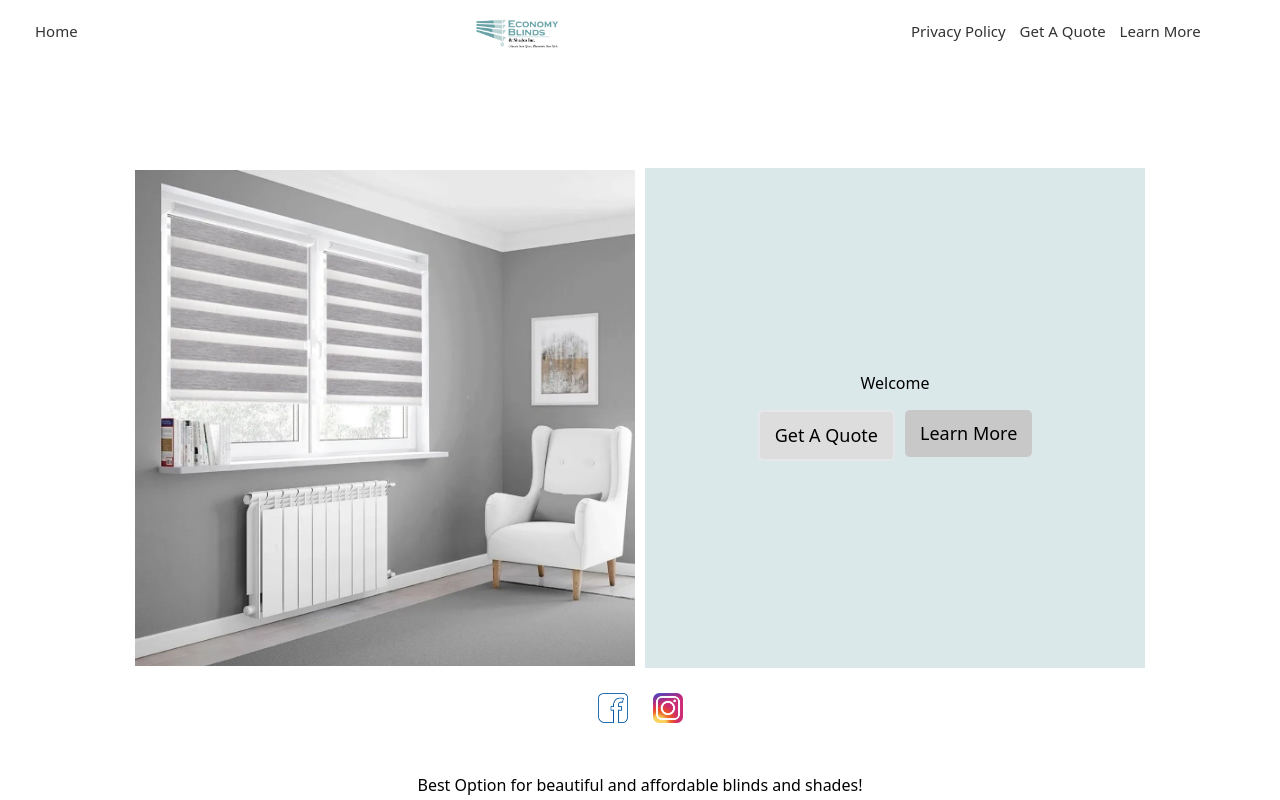
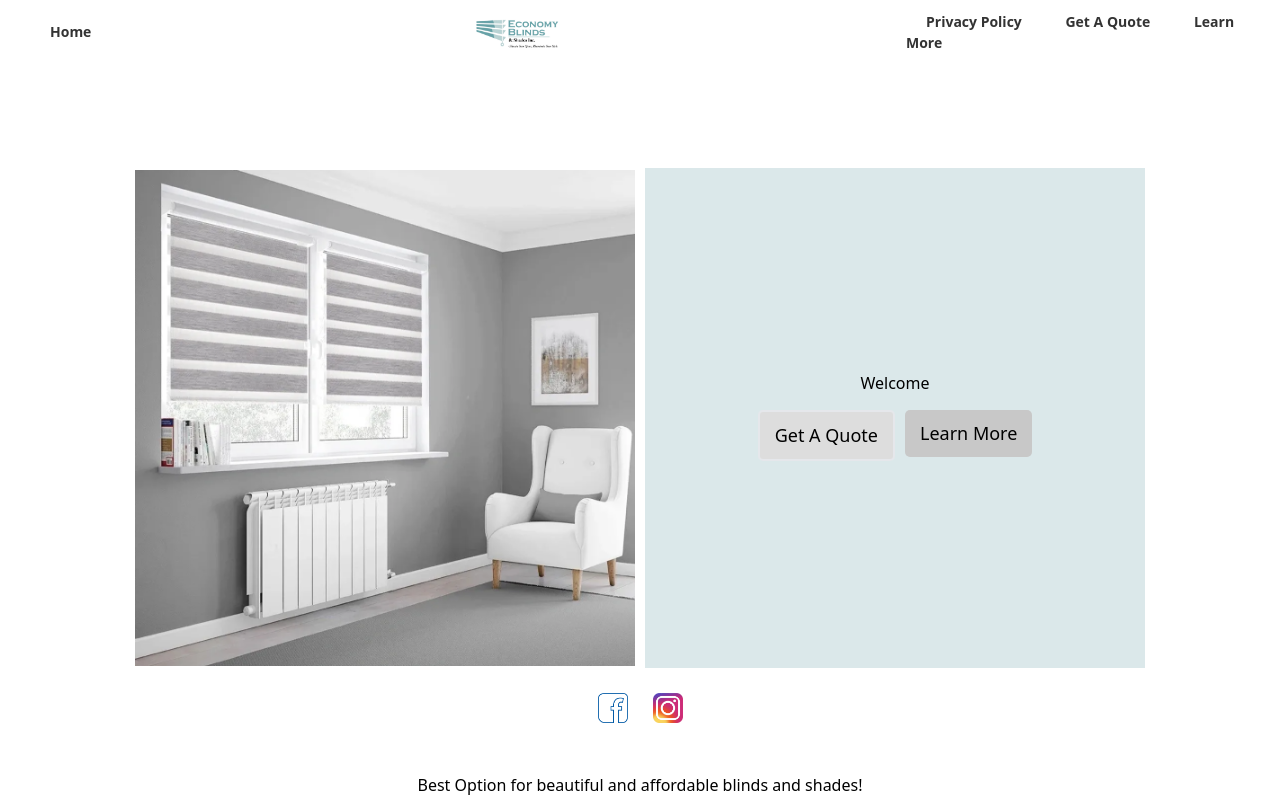
Before and after one commit to deodagee/economyblindsandshades, a Next.js app: page / in a window 1280 px wide. Shown: the top 800 px of the page. Built offline with nearby package versions, Linux system fonts and the light colour scheme.

Commit message:
Update header.module.css

```diff
--- a/styles/components/header.module.css
+++ b/styles/components/header.module.css
@@ -9,9 +9,6 @@
   }
 
   .headercomponent {
-    font-weight: 500;
-    font-size: 16px;
-    font-family: system-ui, -apple-system, BlinkMacSystemFont, 'Segoe UI', Roboto, Oxygen, Ubuntu, Cantarell, 'Open Sans', 'Helvetica Neue', sans-serif;
     width: 100vw;
     list-style: none;
     display: flex;
@@ -23,8 +20,10 @@
   }
 
   .link_top_prt1 {
-    font-size: 15px;
-    margin-left: 20px;
+    color: #808080;
+    font-weight: 700;
+    font-size: 14px;
+    font-family: system-ui, -apple-system, BlinkMacSystemFont, 'Segoe UI', Roboto, Oxygen, Ubuntu, Cantarell, 'Open Sans', 'Helvetica Neue', sans-serif;    margin-left: 20px;
     width: 30vw;
     order: 1; /* Set the order to 1 to move it to the start */
   }
@@ -34,9 +33,19 @@
     order: 2; /* Set the order to 2 to keep it in the center */
   }
 
+  .logo_image {
+    height: 90px;
+    width: auto;
+
+
+  }
+
+
   .link_top_prt2 {
-    font-size: 15px;
-    width: 30vw;
+    color: #808080;
+    font-weight: 700;
+    font-size: 14px;
+    font-family: system-ui, -apple-system, BlinkMacSystemFont, 'Segoe UI', Roboto, Oxygen, Ubuntu, Cantarell, 'Open Sans', 'Helvetica Neue', sans-serif;    width: 30vw;
     align-content: flex-end;
     order: 3; /* Set the order to 3 to move it to the end */
   }
@@ -45,5 +54,5 @@
     /* Add any additional styles for your links */
     text-decoration: none;
     color: #333; /* Adjust the color as needed */
-    margin: 0 5px; /* Add spacing between links, adjust as needed */
+    margin: 0 20px; /* Add spacing between links, adjust as needed */
   }
```
